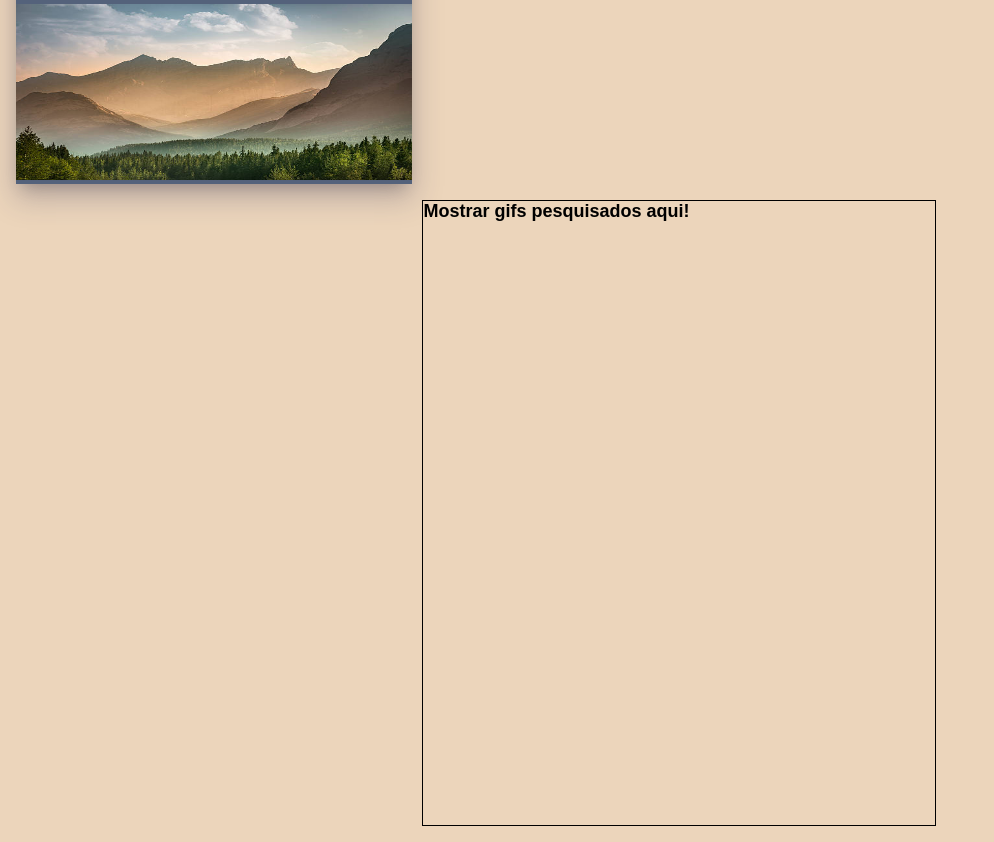
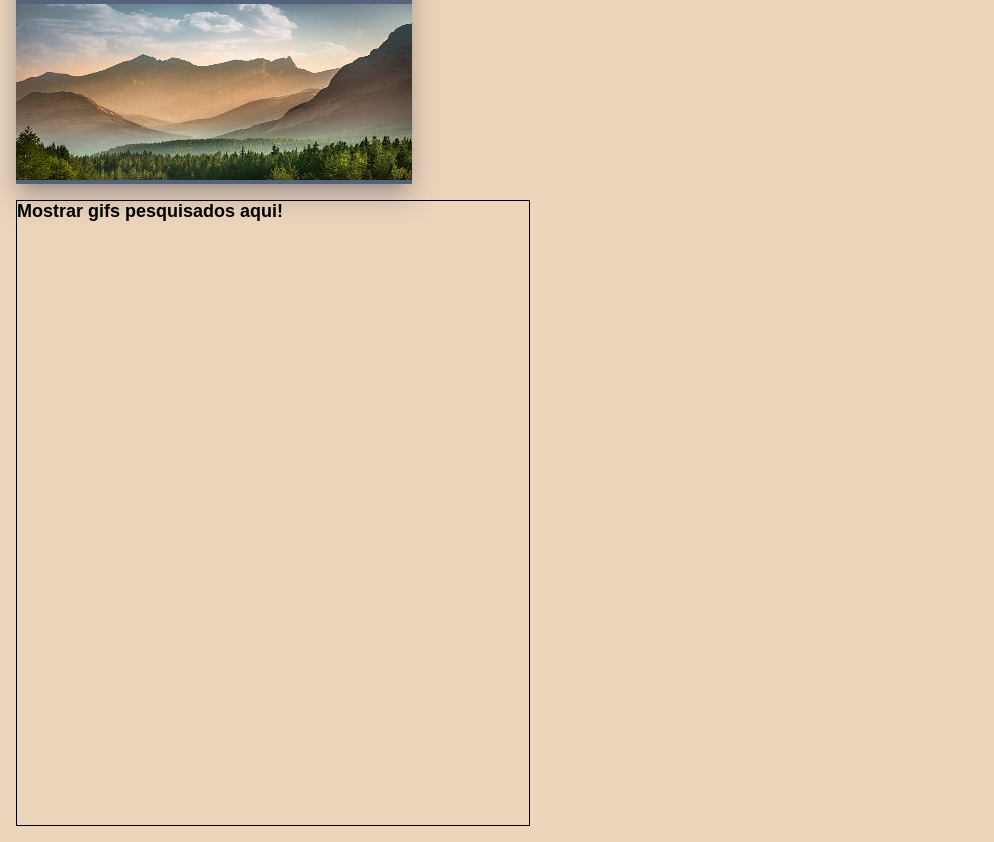
Before and after one commit to anepaz/js-project, a PHP site: page / in a window 1280 px wide. Shown: the part 477-1319 px from the top of the page, without its empty margins (0-994 px from the left). Run offline with PHP 8.4, Linux system fonts and the light colour scheme.

Commit message:
fix results box css margins

```diff
--- a/style.css
+++ b/style.css
@@ -161,6 +161,8 @@ input[type='search'] {
   float: left;
   padding: 1em;
   margin-top: 1em;
+  margin-left: 0.7em;
+  margin-bottom: 1em;
 }
 
 .results h2 {
@@ -315,9 +317,10 @@ input[type='search'] {
     height: 37em;
     justify-content: center;
     border: 1px solid black;
+    position: relative;
     float: bottom;
-    position: relative;
-    margin-left: 26.4em;
+    margin-right: 27em;
+    margin-left: 1em;
   }
 
   .results h2 {
```
